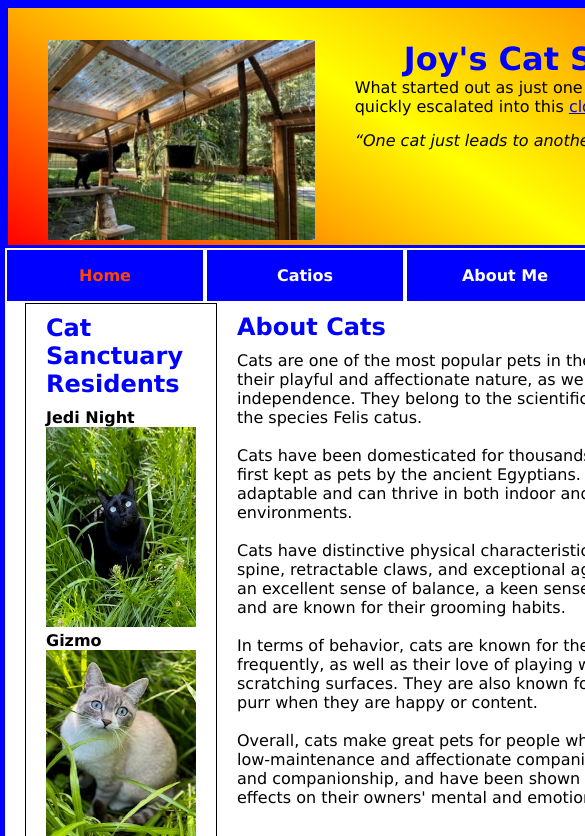
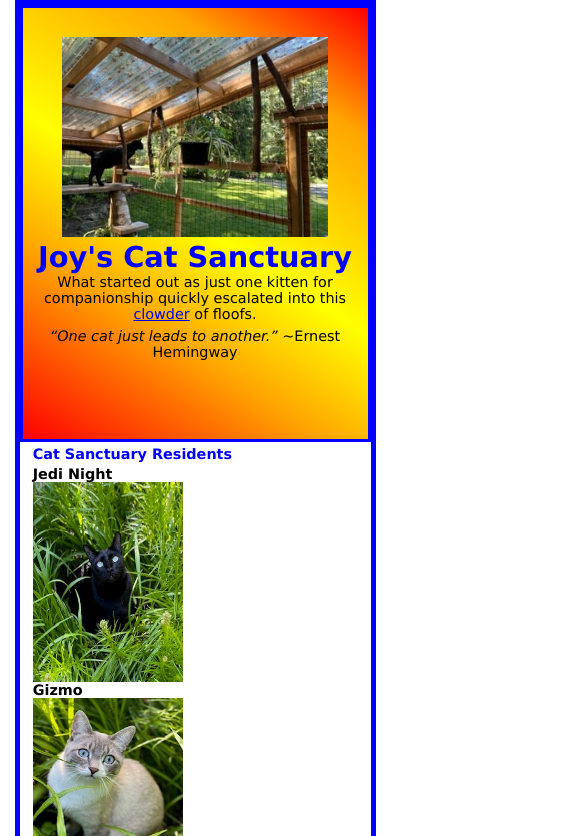
Before and after one commit to JLHarnish/cat-sanctuary, a plain HTML site: page index.html in a window 390 px wide. Shown: the top 836 px of the page, 585 px wide, since content can reach past the window. Drawn offline with Linux system fonts and the light colour scheme.

Commit message:
Adustments for Module 7

```diff
--- a/styles/cat-sanctuary-main.css
+++ b/styles/cat-sanctuary-main.css
@@ -17,7 +17,7 @@ html {
 body {
     font-family: 'Lucida Sans', 'Lucida Sans Regular', 'Lucida Grande', 'Lucida Sans Unicode', Geneva, Verdana, sans-serif;
     font-size: 100%;
-    width: 800px;
+    width: 90%;
     margin: 0 auto;
     border: 5px solid var(--global-color-1);
 }
@@ -26,7 +26,7 @@ main,
 aside,
 footer {
     margin: 0;
-    padding: 0px 20px;
+    padding: 0px 2.5%;
 }
 
 a:focus,
@@ -48,7 +48,7 @@ header {
 
 header img {
     float: left;
-    padding: 0 40px;
+    padding: 0 5%;
 }
 
 h1 {
@@ -61,85 +61,101 @@ h1 {
 }
 
 header blockquote {
-    padding: 15px 0;
+    padding: 1.875% 0;
 }
 
 /*styles fOr the navigation menu*/
 #nav_menu ul {
+    display: flex;
+    flex-basis: 100%;
+    justify-content: space-evenly;
+    background-color: blue;
     list-style-type: none;
+    margin: 0;
+    padding: 0;
 }
-
 #nav_menu ul li {
-    float: left;
+    flex-basis: 25%;
 }
-
 #nav_menu ul li a {
+    display: block;
     text-align: center;
-    display: block;
-    width: 196px;
     padding: 1em 0;
     text-decoration: none;
     background-color: blue;
     color: white;
     font-weight: bold;
-    border: 2px solid white;
 }
-
-#nav_menu ul li a.current {
+#nav_menu a.current {
     color: orangered;
 }
-
-#nav_menu ul ul {
-    display: none;
-    position: absolute;
-    top: 100%;
+/*styles for the main*/
+main {
+    display: flex;
 }
-
-#nav_menu ul ul li {
-    float: none;
+h2 {
+    font-size: 150%;
+    Padding: 1.25% 0;
 }
-
-#nav_menu ul li:hover>ul {
-    display: block;
-}
-
-#nav_menu>ul::after {
-    content: "";
-    clear: both;
-    display: block;
-}
-
 /*styles for the aside*/
 aside {
-    margin: 0 20px 10px;
-    width: 150px;
-    float: left;
-    border: 1px solid black;
+    flex-basis: 30%;
+    margin: 0 2.5% 0 1.25%;
+    width: 18.75%;
 }
-
 aside ul {
+    display: flex;
+    flex-direction: column;
     list-style-type: none;
 }
-
-/*styles for the main*/
-main {
-    clear: right;
-    padding-right: 40px;
+/*styles for the article*/
+article {
+    flex-basis: 70%;
 }
-
-h2 {
-    font-size: 150%;
-    Padding: 10px 0;
-}
-
-main blockquote {
-    padding-top: 2em;
-}
-
 /* styles for the footer*/
 #copyright {
     color: var(--global-color-1);
     font-size: 80%;
     text-align: center;
-    clear: both;
 }
+#mobile_menu {
+    display: none;
+}
+@media only screen and (max-width: 1200px) {
+	main { display: flex;}
+	article { order: 2;}
+	aside { order: 1;}
+	article h2,
+	aside h2 {
+		font-size: 100%;
+	}
+}
+@media only screen and (max-width: 900px) {
+	header img { float: none;}
+	header { text-align: center;}
+	main { flex-direction: column;}
+	article {
+		order: 1;
+		width: 95%;
+	}
+	aside {
+		order: 2;
+		padding-right: 2.5%;
+		width: 95%;
+	}
+    #Cats {
+        column-count: 2;
+    }
+    #nav_menu {
+        display: none;
+    }
+    #mobile_menu {
+        display: block;
+    }
+    .slicknav_menu {
+        background-color: blue !important;
+    }
+}
+@media only screen and (max-width: 500px) {
+	body { font-size: 90%; }
+}
```
